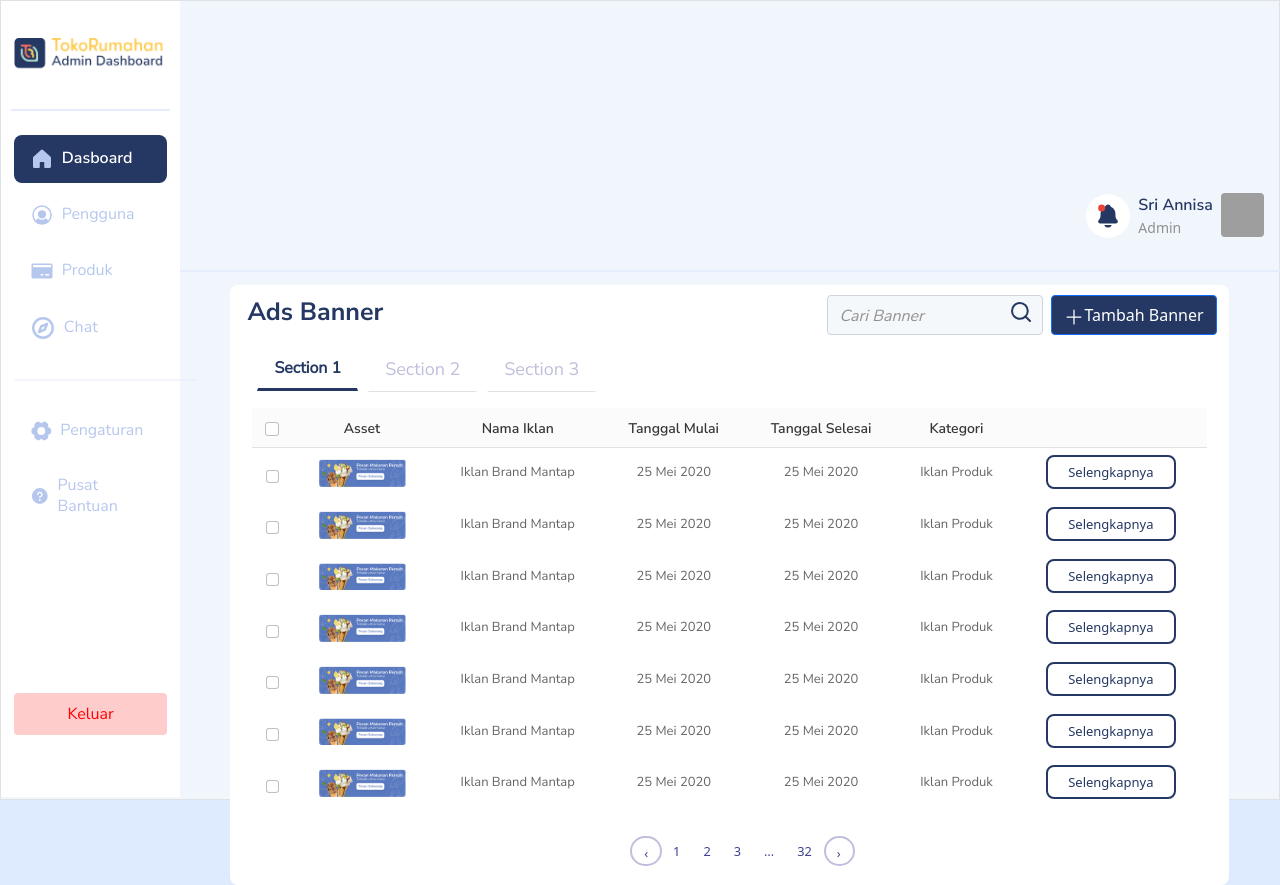
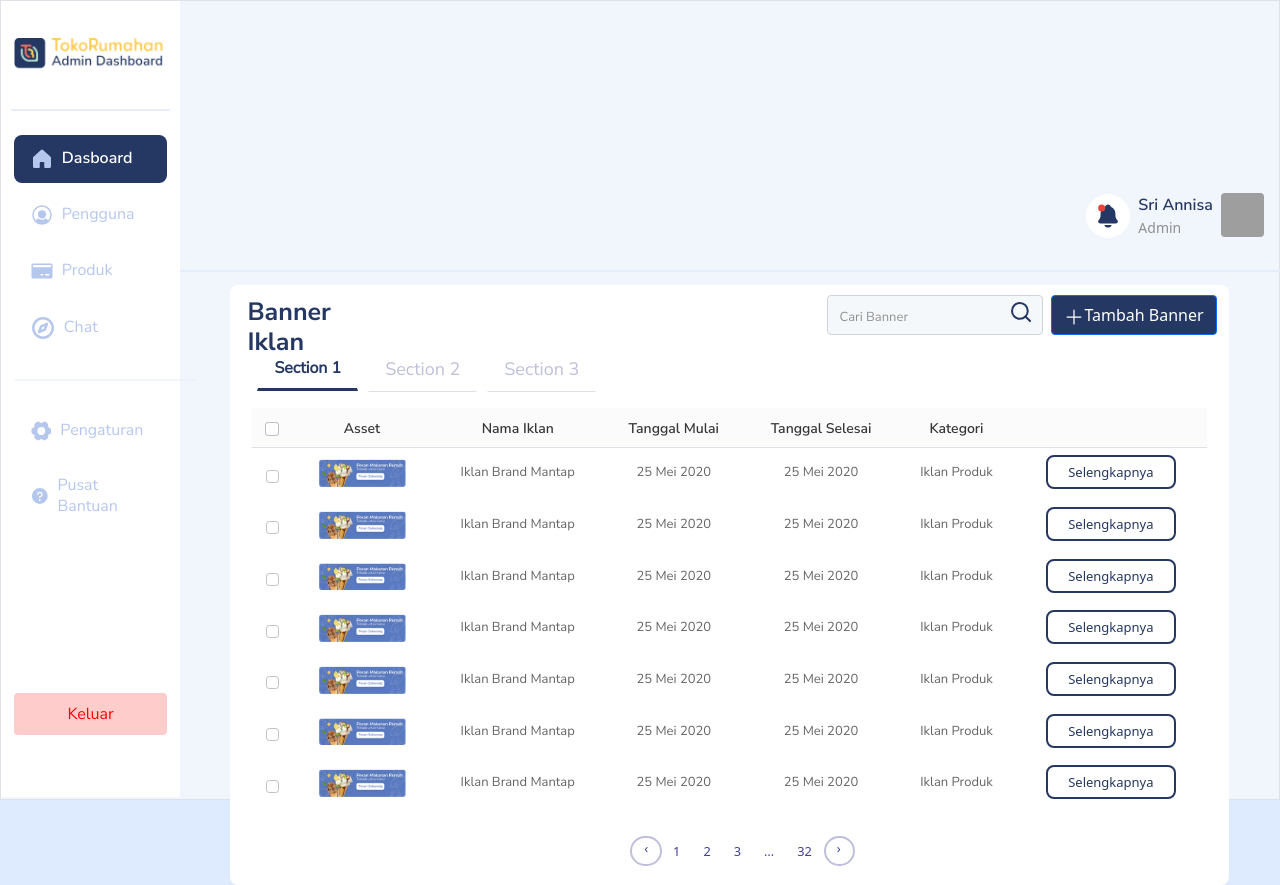
Before and after one commit to YoshuaLangkay/admin-dashboard-tokrum, a React (Create React App) app: page /adsbanner in a window 1280 px wide. Built offline with nearby package versions, Linux system fonts and the light colour scheme; grey boxes are pictures that could not be loaded.

Commit message:
marketing

```diff
--- a/src/components/Marketing.js
+++ b/src/components/Marketing.js
@@ -114,12 +114,12 @@ function Marketing(){
         <img src={iconX} onClick={xHide} hidden={x} className="iconXB" />
 
               <h5 className="text-tambahVoucher">Tambah Banner</h5>
+              <input type="file" className="inputFoto"/>
 
               <Row className="mb-3" >
               <div class="wrapper">
                     <div class="container">
                         <div class="border-container">
-                            <input type="file" />
                             <p><a href="#" id="file-browser">Click here</a> to upload image
                             <svg style={{marginLeft:'10px'}} width="12" height="20" viewBox="0 0 12 20" fill="none" xmlns="http://www.w3.org/2000/svg">
                             <path d="M4.12871 7.00006L4.12871 13.743C4.1365 14.2361 4.33784 14.7063 4.68928 15.0523C5.04072 15.3982 5.51409 15.5921 6.00722 15.5921C6.50036 15.5921 6.97372 15.3982 7.32517 15.0523C7.67661 14.7063 7.87795 14.2361 7.88574 13.743L7.89183 4.90475C7.89695 4.48331 7.81835 4.06505 7.66061 3.67421C7.50287 3.28337 7.26912 2.92773 6.97291 2.6279C6.6767 2.32807 6.32392 2.09003 5.93503 1.92756C5.54613 1.76509 5.12885 1.68143 4.70738 1.68143C4.28591 1.68143 3.86863 1.76509 3.47974 1.92756C3.09084 2.09003 2.73806 2.32807 2.44185 2.6279C2.14564 2.92773 1.91189 3.28337 1.75415 3.67421C1.59641 4.06505 1.51782 4.48331 1.52293 4.90475L1.52293 13.8026C1.51434 14.3959 1.62379 14.985 1.8449 15.5356C2.06602 16.0863 2.39439 16.5875 2.81093 17.0101C3.22747 17.4327 3.72386 17.7683 4.27125 17.9974C4.81864 18.2264 5.40611 18.3444 5.99949 18.3444C6.59287 18.3444 7.18034 18.2264 7.72773 17.9974C8.27512 17.7683 8.77151 17.4327 9.18805 17.0101C9.60459 16.5875 9.93296 16.0863 10.1541 15.5356C10.3752 14.985 10.4846 14.3959 10.4761 13.8026V5.48787" stroke="#353535" stroke-width="1.5" stroke-miterlimit="10" stroke-linecap="round"/>
@@ -132,6 +132,16 @@ function Marketing(){
                      The uploaded image must be 322px width and 100px height
                         </p>
                     </div>
+
+
+
+                    {/* <div class="drag-area">
+                        <div class="icon"><i class="fas fa-cloud-upload-alt"></i></div>
+                        <header>Drag & Drop to Upload File</header>
+                        <span>OR</span>
+                        <button>Browse File</button>
+                        <input type="file" />
+                    </div>     */}
             </Row>
             <Row className="pt-5" >
                 <Form.Group as={Col} controlId="formGridEmail" style={{paddingTop:'10px'}}>
@@ -226,11 +236,11 @@ function Marketing(){
 
                 <div className="isiMarketing" style={{padding:'2px',width: '78%',height:'20%', marginLeft:'18%', marginTop:'1%'}}>
                     <div className="d-flex" style={{height:'30px', marginBottom:'30px'}}>
-                    <h1 className="title">Ads Banner</h1>
+                    <h1 className="title">Banner Iklan</h1>
                     <Form className="kananJudul d-flex">
                         <FormControl
                         placeholder="Cari Banner"
-                        className="search-box me-2"
+                        className="cari search-box me-2"
                         aria-label="Search"
                         style={{backgroundColor:'#F5F8FA', marginTop:'8px', height:'40px'}}
                         />
@@ -240,7 +250,7 @@ function Marketing(){
                         </svg>
                         </span>
 
-                        <Button onClick={tambahPromo} style={{backgroundColor:'#253863', width:'300px', height:'40px',marginTop:'8px', marginRight:'10px'}}><svg xmlns="http://www.w3.org/2000/svg" width="20" height="20" fill="currentColor" class="bi bi-plus-lg" viewBox="0 0 16 16">
+                        <Button  onClick={tambahPromo} style={{backgroundColor:'#253863', width:'300px', height:'40px',marginTop:'8px', marginRight:'10px'}}><svg xmlns="http://www.w3.org/2000/svg" width="20" height="20" fill="currentColor" class="bi bi-plus-lg" viewBox="0 0 16 16">
                                                                     <path fill-rule="evenodd" d="M8 2a.5.5 0 0 1 .5.5v5h5a.5.5 0 0 1 0 1h-5v5a.5.5 0 0 1-1 0v-5h-5a.5.5 0 0 1 0-1h5v-5A.5.5 0 0 1 8 2Z"/>
                                                                     </svg>Tambah Banner</Button>
                     </Form>
@@ -304,7 +314,7 @@ function Marketing(){
                             </div>
 
                             <Pagination style={{marginLeft:'40%', marginTop:'-10px'}}>
-                                <Pagination.Prev className="kiriKanan" style={{height:'30px'}} />
+                                <Pagination.Prev className="kiriKanan" style={{height:'30px', paddingTop:'0px'}} />
                                 <Pagination.Item className="nomorPage" style={{color:'#253863'}}>{1}</Pagination.Item>
                                 <Pagination.Item className="nomorPage">{2}</Pagination.Item>
                                 <Pagination.Item className="nomorPage">{3}</Pagination.Item>
--- a/src/css/Marketing.css
+++ b/src/css/Marketing.css
@@ -36,11 +36,27 @@
     font-weight: 400;
     font-family: nunito-sans;
     font-size: 14px;
+    margin-top: -10px;
+    z-index: 200000000 !important;
     margin: 10px;
     color: black;
   }
   .border-container a{
       color: #253863;
+  }
+
+  /**/
+  .inputFoto{
+      margin-bottom: -20px;
+      opacity: 0.5;
+      position: fixed;
+      margin-top: 20px;
+      margin-left: 220px;
+      margin-top: 20px;
+      width: 260px;
+      height: 80px;
+      background-color: red;
+    opacity: -1;
   }
 /* upload gambar */
 
@@ -64,6 +80,23 @@
     font-size: 16px;
     font-weight: bold;
 }
+/* cekbox */
+.cekbox > input:checked {
+    background-color: #253863;
+}
+.cekbox > input {
+    -webkit-appearance: none;
+    -moz-appearance: none;
+    -o-appearance: none;
+    appearance: none;
+    border: 1px solid #C2C2C2;
+    border-radius: 4px;
+    outline: none;
+    transition-duration: 0.3s;
+    cursor: pointer;
+  }
+  /* cekbox */
+
 .tabz{
     border-color: white;
     margin-bottom: -30px;
@@ -153,8 +186,10 @@ input[type='checkbox']:checked:after {
 }
 .search-box::placeholder {
     background-color: #F5F8FA;
-    font-size: 16px;
-    font-style: italic;
+    font-size: 13px;
+    font-family: nunito-sans;
+    color: #B1B1B1;
+
 }
 .tabs{
 margin-bottom: 20px;
@@ -177,6 +212,10 @@ td{
     height: 20px;
     border: #F5F8FA;
 }
+.cari ::placeholder{
+    font-family: nunito-sans;
+    font-size: 13px;
+}
 tr{
     text-align: justify;
 }
@@ -188,6 +227,9 @@ table{
     border: 2px solid #BFBFDB ;
     border-color: #BFBFDB;
     border-radius: 20px;
+}
+.kiriKanan a{
+    margin-top: -5px;
 }
 .app{
     width: 100%;
```
